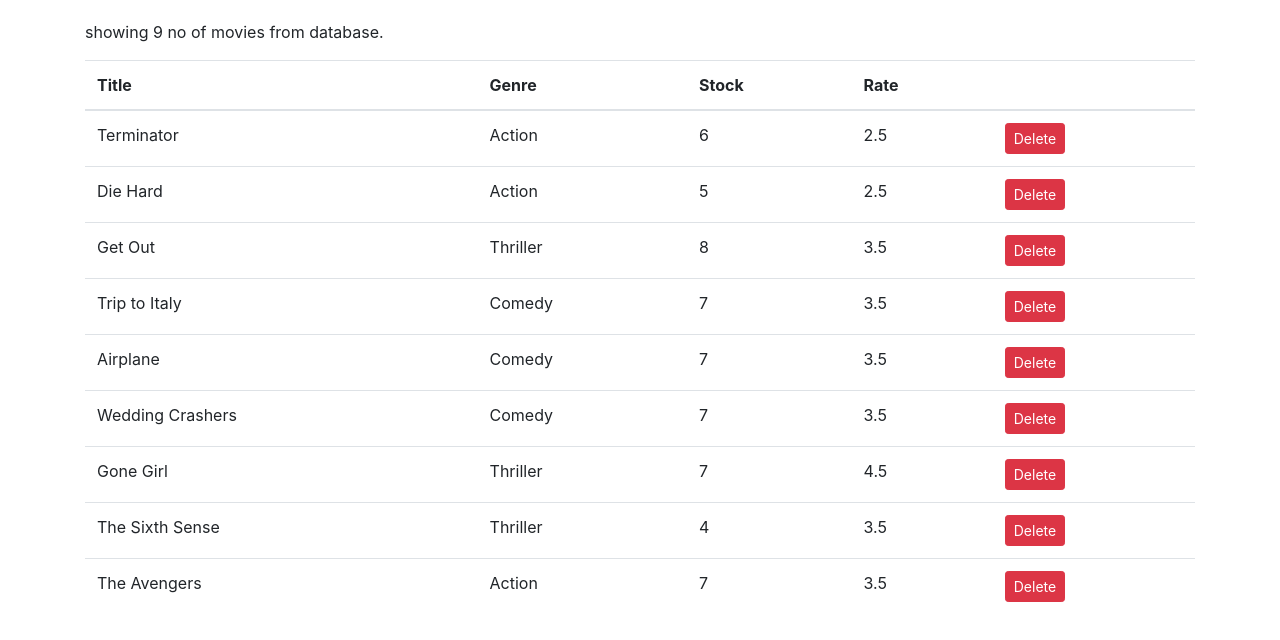
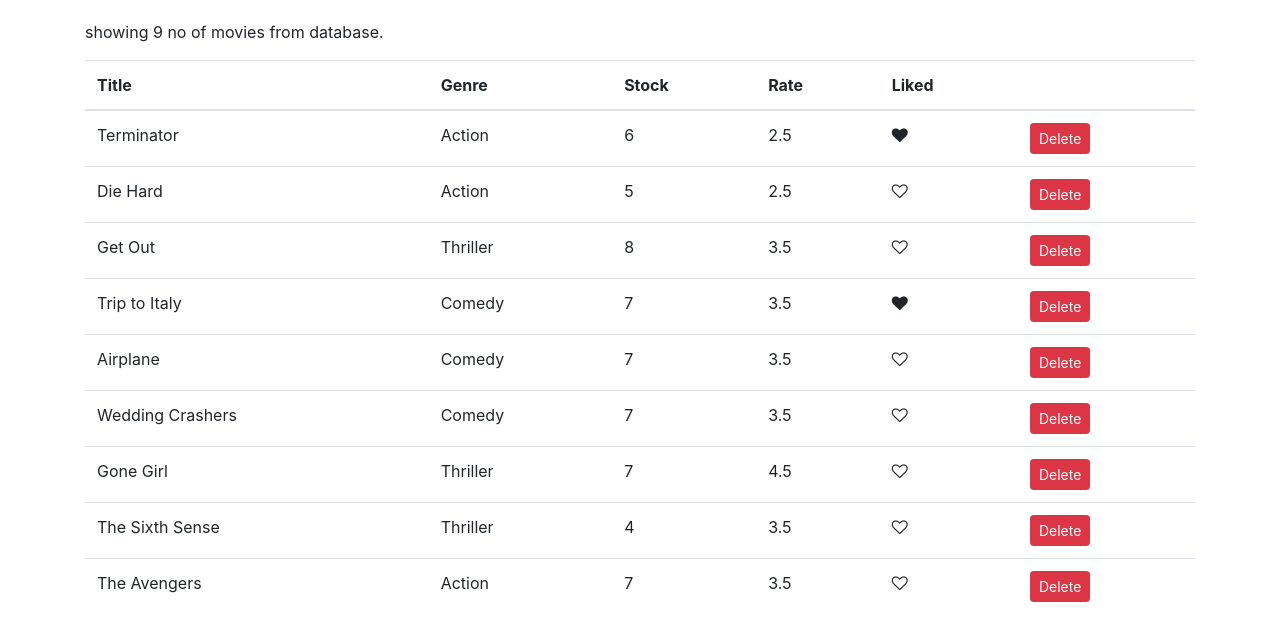
Before and after one commit to ShahidAkhtar777/Vidly, a React (Create React App) app: page / in a window 1280 px wide. Shown: the top 640 px of the page. Built offline with nearby package versions, Linux system fonts and the light colour scheme.

Commit message:
Added Liked option

```diff
--- /dev/null
+++ b/src/components/common/like.jsx
@@ -0,0 +1,14 @@
+import React, { Component } from 'react';
+
+const Like = (props) => {
+    let classes = "fa fa-heart";
+    if(!props.liked)
+        classes += '-o';
+    return (
+    <i className={ classes } style={{ cursor: 'pointer' }}
+     onClick={ props.onClick } aria-hidden="true"></i>
+    );
+};
+
+
+export default Like;
--- a/src/components/movies.jsx
+++ b/src/components/movies.jsx
@@ -1,4 +1,5 @@
 import React, { Component } from 'react';
+import Like from './common/like';
 import { getMovies } from '../services/fakeMovieService';
 
 class Movies extends Component {
@@ -12,6 +13,14 @@ class Movies extends Component {
         // in modern js if key and value pair are same we can then skip them
         // this.setState({movies});
     }
+
+    handleLike = (movie) => {
+        const movies = [...this.state.movies];
+        const index = movies.indexOf(movie);
+        movies[index] = {...movies[index] };
+        movies[index].liked = !movies[index].liked;
+        this.setState({ movies });
+    };
 
     render() {
         const { length: count } = this.state.movies;
@@ -29,6 +38,7 @@ class Movies extends Component {
                            <th scope="col">Genre</th>
                            <th scope="col">Stock</th>
                            <th scope="col">Rate</th>
+                           <th scope="col">Liked</th>
                            <th />
                        </tr>
                    </thead>
@@ -39,6 +49,7 @@ class Movies extends Component {
                            <td>{movie.genre.name}</td>
                            <td>{movie.numberInStock}</td>
                            <td>{movie.dailyRentalRate}</td>
+                           <td><Like liked={movie.liked} onClick={() => this.handleLike(movie)}/></td>
                            <td><button onClick={()=>this.handleDelete(movie)} className="btn btn-danger btn-sm">Delete</button></td>
                        </tr>
                        ))}
--- a/src/services/fakeMovieService.js
+++ b/src/services/fakeMovieService.js
@@ -1,4 +1,4 @@
-import * as genresAPI from "./fakeGenreService";
+// import * as genresAPI from "./fakeGenreService";
 
 const movies = [
   {
@@ -7,7 +7,8 @@ const movies = [
     genre: { _id: "5b21ca3eeb7f6fbccd471818", name: "Action" },
     numberInStock: 6,
     dailyRentalRate: 2.5,
-    publishDate: "2018-01-03T19:04:28.809Z"
+    publishDate: "2018-01-03T19:04:28.809Z",
+    liked: true
   },
   {
     _id: "5b21ca3eeb7f6fbccd471816",
@@ -28,7 +29,8 @@ const movies = [
     title: "Trip to Italy",
     genre: { _id: "5b21ca3eeb7f6fbccd471814", name: "Comedy" },
     numberInStock: 7,
-    dailyRentalRate: 3.5
+    dailyRentalRate: 3.5,
+    liked: true
   },
   {
     _id: "5b21ca3eeb7f6fbccd47181a",
```
